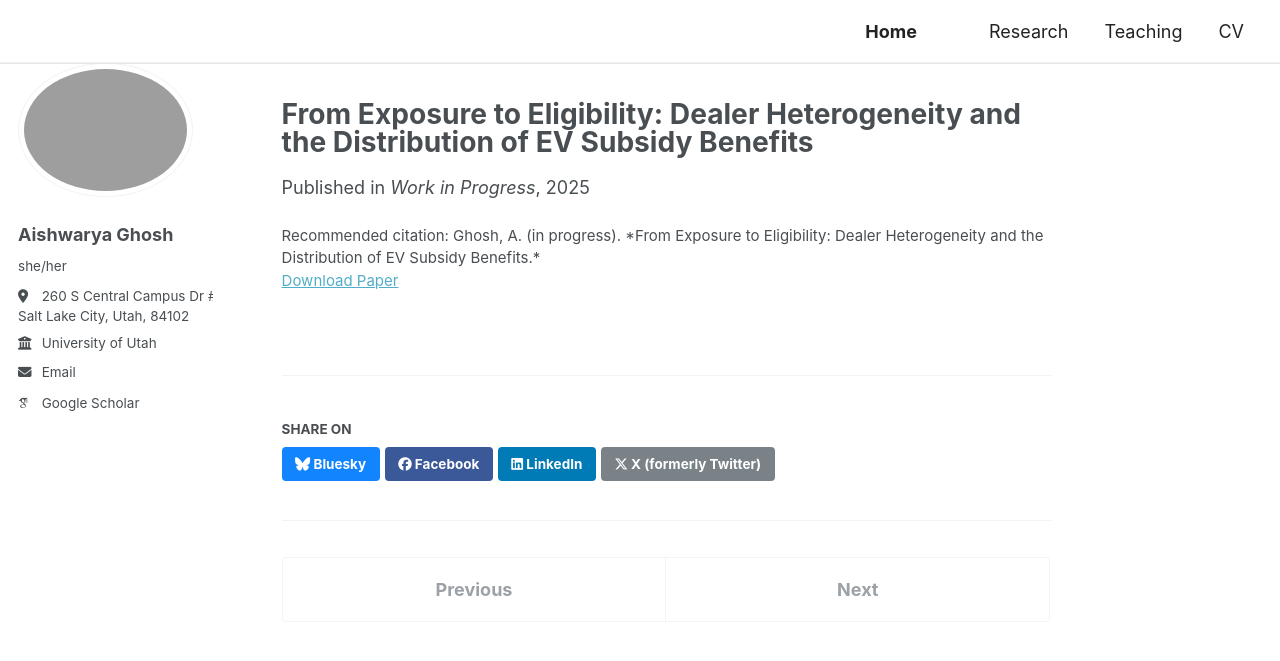
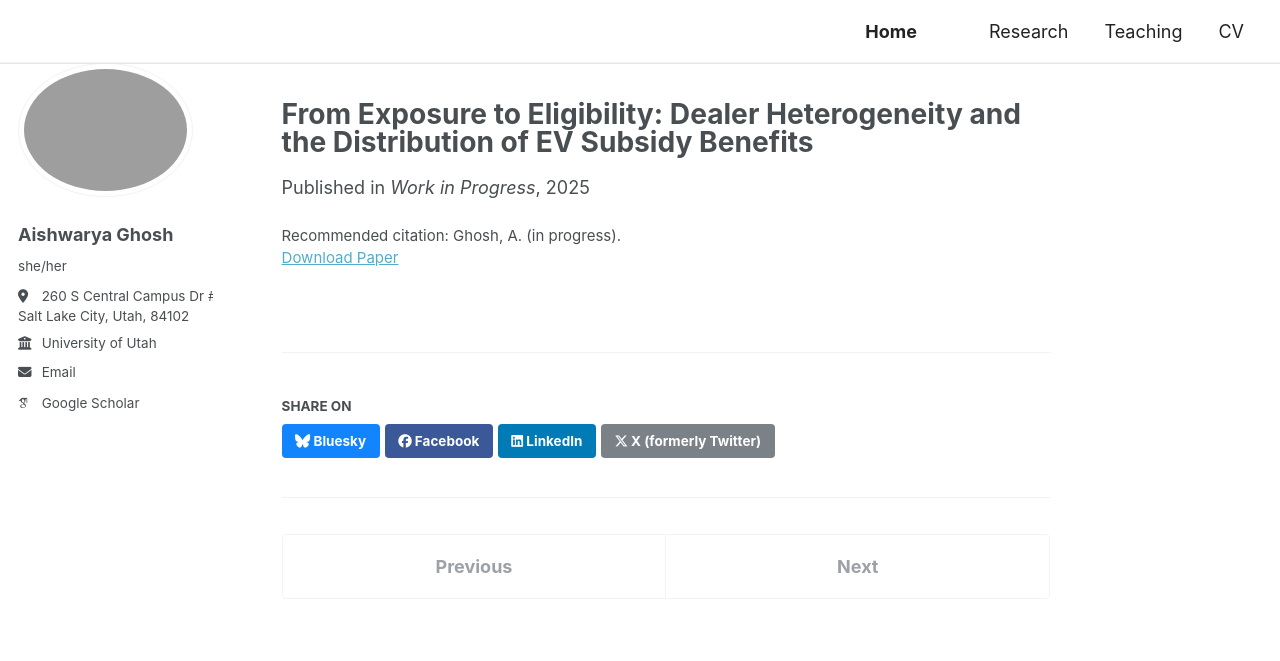
Before and after one commit to ghoshash1/ghoshash1.github.io, a Jekyll site: the page built from _publications/2025-06-10-ev-dealer-heterogeneity.md, in a window 1280 px wide. Shown: the top 661 px of the page. Built offline with Jekyll 4.4.1, drawn with Linux system fonts in a browser that asks for light colours; some web fonts are replaced.

Commit message:
Update 2025-06-10-ev-dealer-heterogeneity.md

```diff
--- a/_publications/2025-06-10-ev-dealer-heterogeneity.md
+++ b/_publications/2025-06-10-ev-dealer-heterogeneity.md
@@ -6,5 +6,5 @@ date: 2025-06-10
 excerpt: "Examines how variations in dealership participation and exposure shape the equity and effectiveness of electric vehicle subsidy programs."
 venue: "Work in Progress"
 paperurl: ""
-citation: "Ghosh, A. (in progress). *From Exposure to Eligibility: Dealer Heterogeneity and the Distribution of EV Subsidy Benefits.*"
+citation: "Ghosh, A. (in progress)."
 ---
```
